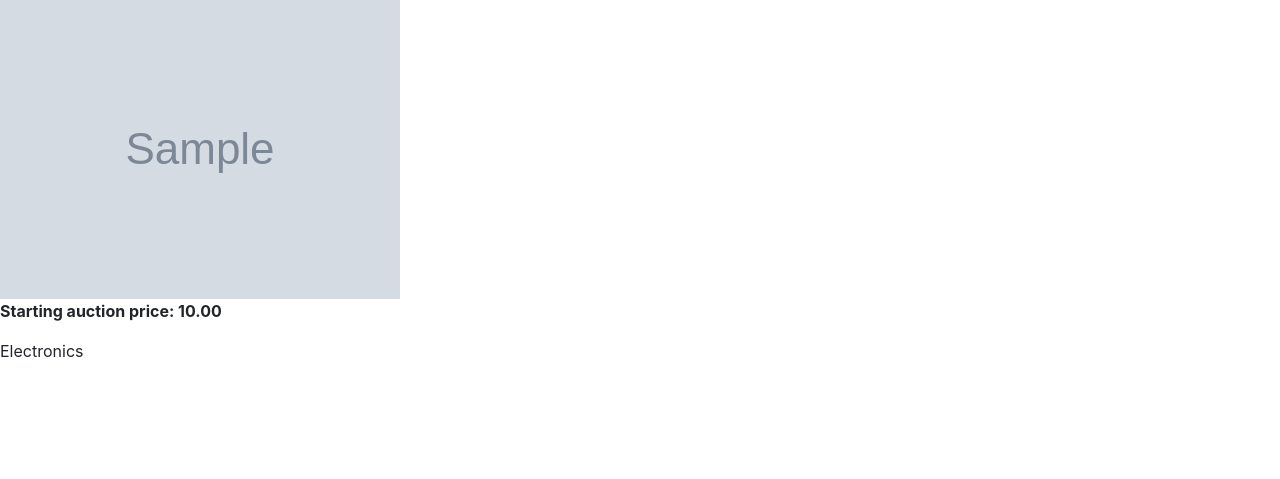
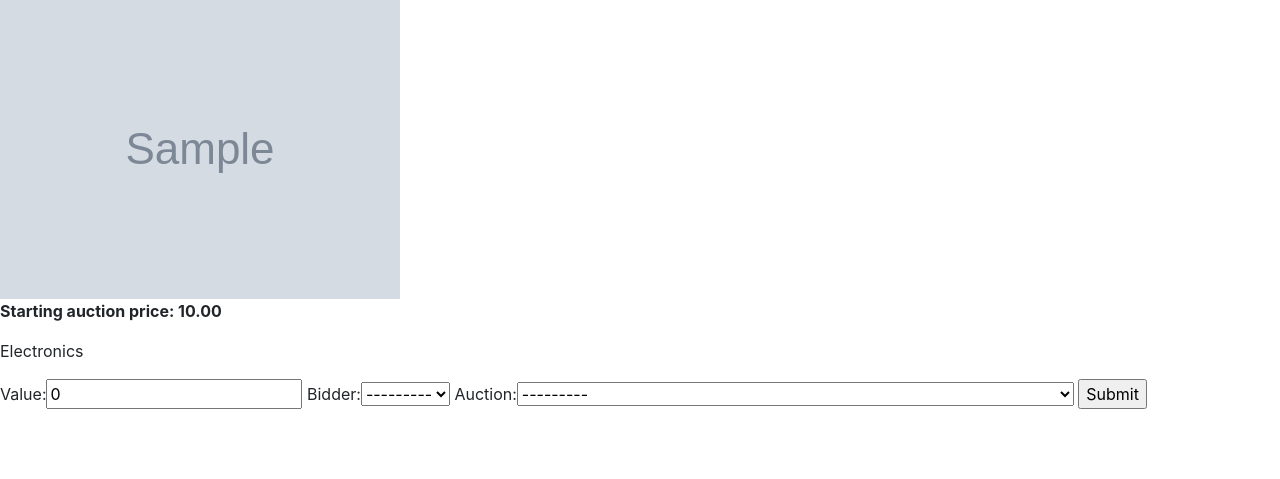
Before and after one commit to mpellino/commerce02, a Django app: page /listings/1 in a window 1280 px wide. Shown: the part 282-761 px from the top of the page. Run offline with Django 3.2, Linux system fonts and the light colour scheme; a user stored in the database is signed in; tables that the repository leaves empty hold one stand-in row (values such as "Sample post"); grey boxes marked "Sample" are stand-in pictures; some libraries are stand-ins or nearby versions.

Commit message:
Implement ModelForm validation.

```diff
--- a/auctions/forms.py
+++ b/auctions/forms.py
@@ -4,6 +4,7 @@ from django.forms import models
 
 from .models import Auction
 from .models import Bid
+
 
 # model for for Auction
 class AuctionForm(forms.ModelForm):
@@ -16,4 +17,4 @@ class AuctionForm(forms.ModelForm):
 class BidForm(forms.ModelForm):
     class Meta:
         model = Bid
-        fields = ['value']
+        fields = ['value', 'bidder','auction']
--- a/auctions/models.py
+++ b/auctions/models.py
@@ -131,19 +131,23 @@ bidding date
 
 
 class Bid(models.Model):
-    bidder = models.ForeignKey(User, on_delete=models.CASCADE, related_name="bidder")
+    bidder = models.ForeignKey(User, on_delete=models.CASCADE, related_name="bidder", blank=True)
     auction = models.ForeignKey(Auction, on_delete=models.CASCADE, related_name="bid_auction")
-    value = models.DecimalField(max_digits=6, decimal_places=2, default=0, validators=[MinValueValidator(0.1)])
+    value = models.DecimalField(max_digits=6, decimal_places=2, default=0)
     bidding_date = models.DateTimeField(auto_now_add=True)
 
     def __str__(self):
         return f"Bid of {self.value}, made by: {self.bidder} in date: {self.bidding_date}"
 
     def clean(self, *args, **kwargs ):
-        auction_item = Auction.objects.filter(pk=self.pk)
-        auction_seller = auction_item.seller.get()
+        auction_seller = Auction.objects.filter(bid_auction=self.pk).first().seller
+        auction_initial_price = Auction.objects.filter(bid_auction=self.pk).first().initial_price
+        print(auction_seller)
+        print(self.value)
+        print(f"self bidder:{self.bidder}")
+        print(f"self.auction:{self.auction}")
         try:
-            auction_highest_bid = Bid.objects.filter(auction=self.pk).order_by('-value')[0]
+            auction_highest_bid = Bid.objects.filter(auction=self.pk).order_by('-value').first()
         except Bid.DoesNotExist:
             pass
         # check that the bid is not lower than 0
@@ -152,11 +156,14 @@ class Bid(models.Model):
         # check that the bidder is not the seller
         if self.bidder == auction_seller:
             raise ValidationError("Bidding on one own Auction is not allow")
-        # check that the bid is higher than the last bid
+        # check that the bid is higher than the last bid of lower than the initial price.
+        if self.value <= auction_initial_price:
+            raise ValidationError("Bid is below initial price")
         if auction_highest_bid:
             if self.value <= auction_highest_bid:
                 raise ValidationError("Bid is lower that highest bid")
         super().clean(*args, **kwargs)
+
 
     def save(self, *args, **kwargs):
         self.full_clean()
--- a/auctions/templates/auctions/listing.html
+++ b/auctions/templates/auctions/listing.html
@@ -12,5 +12,13 @@
                 {% endif %}
         <p><b>Starting auction price: {{ auction.initial_price }}</b></p>
         <p> {{ auction.get_category_display }}</p>
+    <div id="div-bid-form">
+        <form action= "{% url 'bid' auction.id %}" method="post">
+        {% csrf_token %}
+        {{ form }}
+        <input type="submit" value="Submit">
+    </form>
+
+    </div>
     </div>
 {% endblock %}
--- a/auctions/urls.py
+++ b/auctions/urls.py
@@ -10,6 +10,7 @@ urlpatterns = [
     path("create_listing", views.create_listing, name="create_listing"),
     path("listings/<int:listing_id>", views.listing, name="listing"),
     path("watchlist", views.watchlist, name="watchlist"),
-    path("<int:listing_id>/add_remove_watchlist", views.add_remove_from_watchlist, name="add_remove_from_watchlist")
+    path("<int:listing_id>/add_remove_watchlist", views.add_remove_from_watchlist, name="add_remove_from_watchlist"),
+    path("<int:listing_id>/bid", views.bid, name='bid')
     # TODO: url with listing_id as optional argument. if argument then add/remove, show a list otherwise
 ]
--- a/auctions/views.py
+++ b/auctions/views.py
@@ -6,7 +6,7 @@ from django.shortcuts import render
 from django.urls import reverse
 from django.core.exceptions import ValidationError
 from .forms import AuctionForm
-
+from .forms import BidForm
 from .models import User, Auction, Watchlist
 
 
@@ -52,7 +52,6 @@ def register(request):
             return render(request, "auctions/register.html", {
                 "message": "Passwords must match."
             })
-
         # Attempt to create new user
         try:
             user = User.objects.create_user(username, email, password)
@@ -67,7 +66,6 @@ def register(request):
         return render(request, "auctions/register.html")
 
 
-# log in decorator:
 @login_required
 def create_listing(request):
     if request.method == 'POST':
@@ -85,9 +83,10 @@ def create_listing(request):
 
 
 @login_required
+# Listing sends also the Bid Form!
 def listing(request, listing_id):
     listing_object = Auction.objects.get(pk=listing_id)
-    context = {'auction': listing_object}
+    context = {'auction': listing_object, 'form': BidForm()}
     return render(request, "auctions/listing.html", context)
 
 
@@ -96,7 +95,6 @@ def watchlist(request):
     auction_objects = Auction.objects.filter(auction_watchlist__user_id=request.user.id)
     context = {'watchlist_auctions': auction_objects}
     return render(request, "auctions/watchlist.html", context)
-
 
 
 @login_required
@@ -118,3 +116,19 @@ def add_remove_from_watchlist(request, listing_id):
             current_wishlist_item.delete()
             return render(request, "auctions/index.html", {'message': "Item has been removed from the Watchlist"})
     return HttpResponseRedirect(reverse("index"))
+
+
+@login_required
+def bid(request, listing_id):
+    if request.method == "POST":
+        form = BidForm(request.POST)
+        if form.is_valid():
+            pass
+        else:
+            print(f"check on the form errors: {form.errors}")
+            listing_object = Auction.objects.get(pk=listing_id)
+            context = {'auction': listing_object, 'form': form}
+            return render(request, "auctions/listing.html", context)
+
+
+        return HttpResponse('Hurray, nothing happened!')
```
Also changed, not shown: auctions/migrations/0004_alter_bid_value.py (added).
